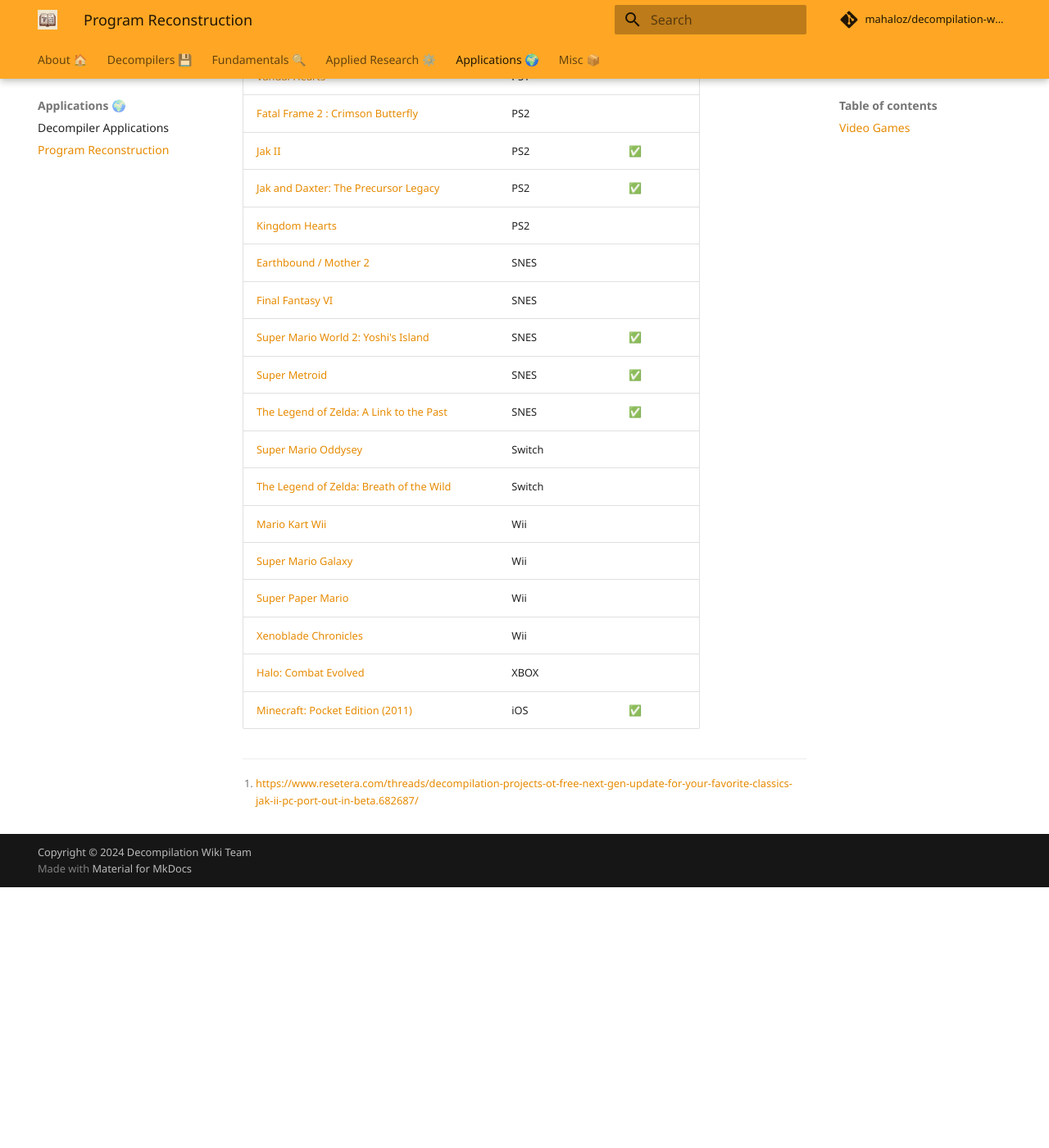
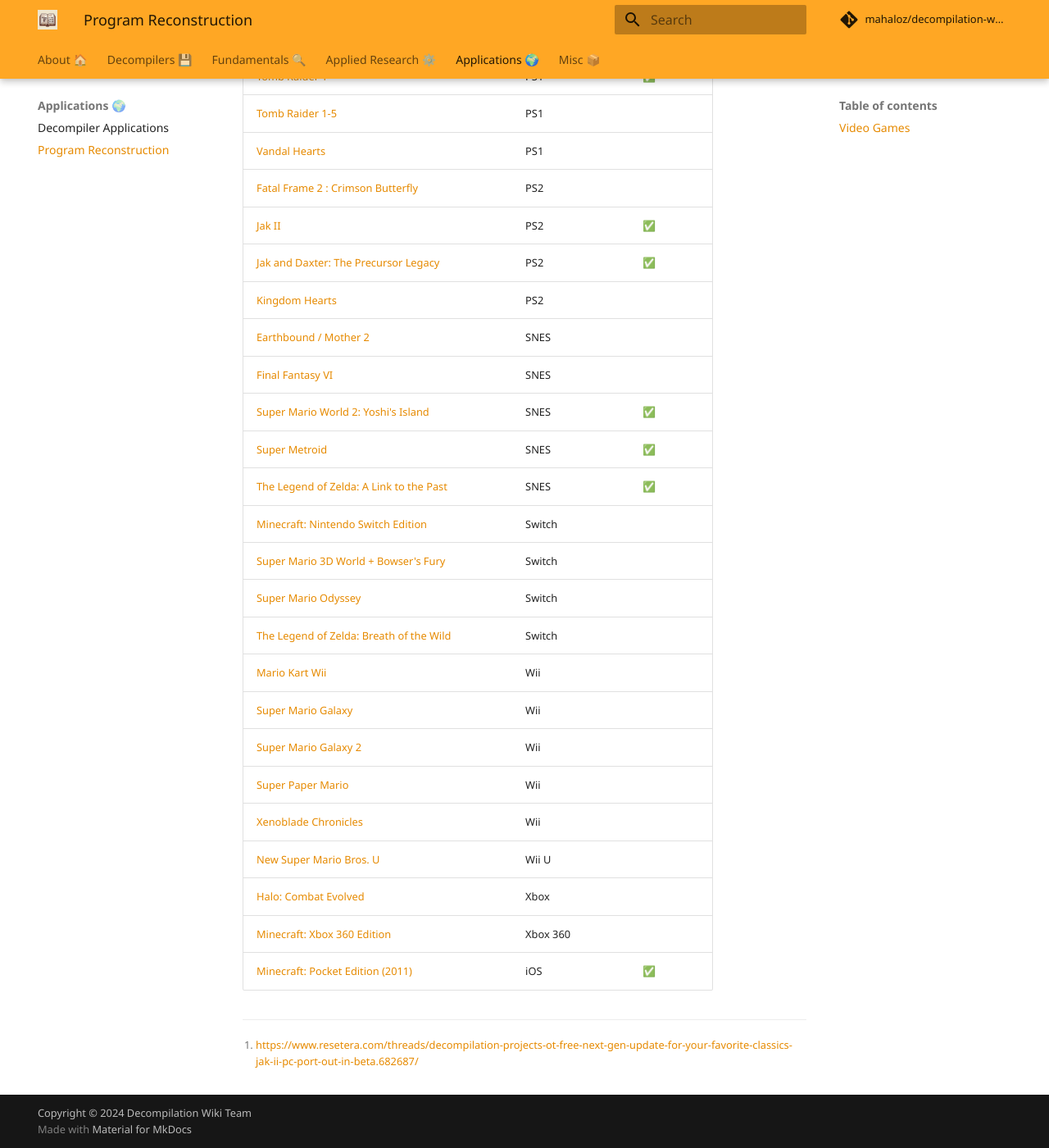
Before and after one commit to mahaloz/decompilation-wiki, an MkDocs documentation site: the page built from docs/applications/program-reconstruction.md, in a window 1280 px wide and 1400 px high, scrolled down 4858 px. Shown: the whole window at 82% size. Built offline with MkDocs 1.6.1 and Material for MkDocs 9.7.7, drawn with Linux system fonts in a browser that asks for light colours; comment, search, counter and statistics services are not loaded; before the commit the page ends 5940 px from its top, so only the background shows below that; some of the changed text lies outside the part shown.

Commit message:
Update game list with more decomps (#22)

```diff
--- a/docs/applications/program-reconstruction.md
+++ b/docs/applications/program-reconstruction.md
@@ -52,6 +52,8 @@
 | [Metroid Prime 2](https://github.com/PrimeDecomp/echoes)                                                          | GameCube          |           |
 | [Paper Mario: The Thousand-Year Door](https://github.com/NWPlayer123/PaperMario2)                                 | GameCube          |           |
 | [Pikmin 1 & 2](https://github.com/projectPiki/pikmin)                                                             | GameCube          |           |
+| [SpongeBob SquarePants: Battle for Bikini Bottom](https://github.com/bfbbdecomp/bfbb)                             | GameCube          |           |
+| [Super Mario Sunshine](https://github.com/doldecomp/sms)                                                          | GameCube          |           |
 | [Super Smash Bros. Melee](https://github.com/doldecomp/melee)                                                     | GameCube          |           |
 | [The Legend of Zelda: Twilight Princess](https://github.com/zeldaret/tp)                                          | GameCube          |           |
 | [The Legend of Zelda: Wind Waker](https://github.com/zeldaret/tww)                                                | GameCube          |           |
@@ -81,7 +83,7 @@
 | [Ty the Tasmanian Tiger](https://github.com/1superchip/ty-decomp)                                                 | N64               |           |
 | [Wave Racer 64](https://github.com/LLONSIT/Wave-Race-64)                                                          | N64               |           |
 | [Yoshi's Story](https://github.com/decompals/yoshis-story)                                                        | N64               |           |
-| [Pokémon HeartGold and SoulSilver](https://github.com/pret/pokeheartgold)                                          | NDS               |           |
+| [Pokémon HeartGold and SoulSilver](https://github.com/pret/pokeheartgold)                                         | NDS               |           |
 | [Rhythm Heaven](https://github.com/patataofcourse/rhgold)                                                         | NDS               |           |
 | [Touhou Project 1](https://rec98.nmlgc.net/)                                                                      | NEC PC-9800       | ✅         |
 | [Touhou Project 2](https://rec98.nmlgc.net/)                                                                      | NEC PC-9800       |           |
@@ -92,7 +94,7 @@
 | [Carmageddon](https://github.com/dethrace-labs/dethrace)                                                          | PC                |           |
 | [Deus Ex: Human Revolution - Director's Cut](https://github.com/rrika/cdcEngineDXHR)                              | PC                |           |
 | [Final Fantasy VII](https://github.com/ficed/Braver)                                                              | PC                |           |
-| [Lego Island](https://github.com/isledecomp/isle)                                                                 | PC                |           |
+| [Lego Island](https://github.com/isledecomp/isle)                                                                 | PC                | ✅         |
 | [Sonic Mania](https://github.com/Rubberduckycooly/Sonic-Mania-Decompilation)                                      | PC                |           |
 | [Spider-Man (Neversoft)](https://github.com/krystalgamer/spidey-decomp)                                           | PC                |           |
 | [Castlevania: Symphony of the Night](https://github.com/Xeeynamo/sotn-decomp)                                      | PS1               |           |
@@ -117,13 +119,18 @@
 | [Super Mario World 2: Yoshi's Island](https://github.com/brunovalads/yoshisisland-disassembly)                    | SNES              | ✅         |
 | [Super Metroid](https://github.com/snesrev/sm)                                                                    | SNES              | ✅         |
 | [The Legend of Zelda: A Link to the Past](https://github.com/snesrev/zelda3)                                      | SNES              | ✅         |
-| [Super Mario Oddysey](https://github.com/MonsterDruide1/OdysseyDecomp)                                            | Switch            |           |
+| [Minecraft: Nintendo Switch Edition](https://github.com/GRAnimated/MinecraftLCE)                                  | Switch            |           |
+| [Super Mario 3D World + Bowser's Fury](https://github.com/shibbo/3dcomp)                                          | Switch            |           |
+| [Super Mario Odyssey](https://github.com/MonsterDruide1/OdysseyDecomp)                                            | Switch            |           |
 | [The Legend of Zelda: Breath of the Wild](https://github.com/zeldaret/botw)                                       | Switch            |           |
 | [Mario Kart Wii](https://github.com/riidefi/mkw)                                                                  | Wii               |           |
-| [Super Mario Galaxy](https://github.com/shibbo/Petari)                                                            | Wii               |           |
+| [Super Mario Galaxy](https://github.com/SMGCommunity/Petari)                                                      | Wii               |           |
+| [Super Mario Galaxy 2](https://github.com/SMGCommunity/Garigari)                                                  | Wii               |           |
 | [Super Paper Mario](https://github.com/SeekyCt/spm-decomp)                                                        | Wii               |           |
 | [Xenoblade Chronicles](https://github.com/CelestialAmber/xenoblade)                                               | Wii               |           |
-| [Halo: Combat Evolved](https://github.com/halo-re/halo)                                                           | XBOX              |           |
+| [New Super Mario Bros. U](https://github.com/aboood40091/red-pro2/tree/master)                                    | Wii U             |           |
+| [Halo: Combat Evolved](https://github.com/halo-re/halo)                                                           | Xbox              |           |
+| [Minecraft: Xbox 360 Edition](https://github.com/AleBello7276/Minecraft-Xbox-360-Decompilation)                   | Xbox 360          |           |
 | [Minecraft: Pocket Edition (2011)](https://github.com/ReMinecraftPE/mcpe)                                         | iOS               | ✅         |
 
 [^1]: https://www.resetera.com/threads/decompilation-projects-ot-free-next-gen-update-for-your-favorite-classics-jak-ii-pc-port-out-in-beta.682687/
```
